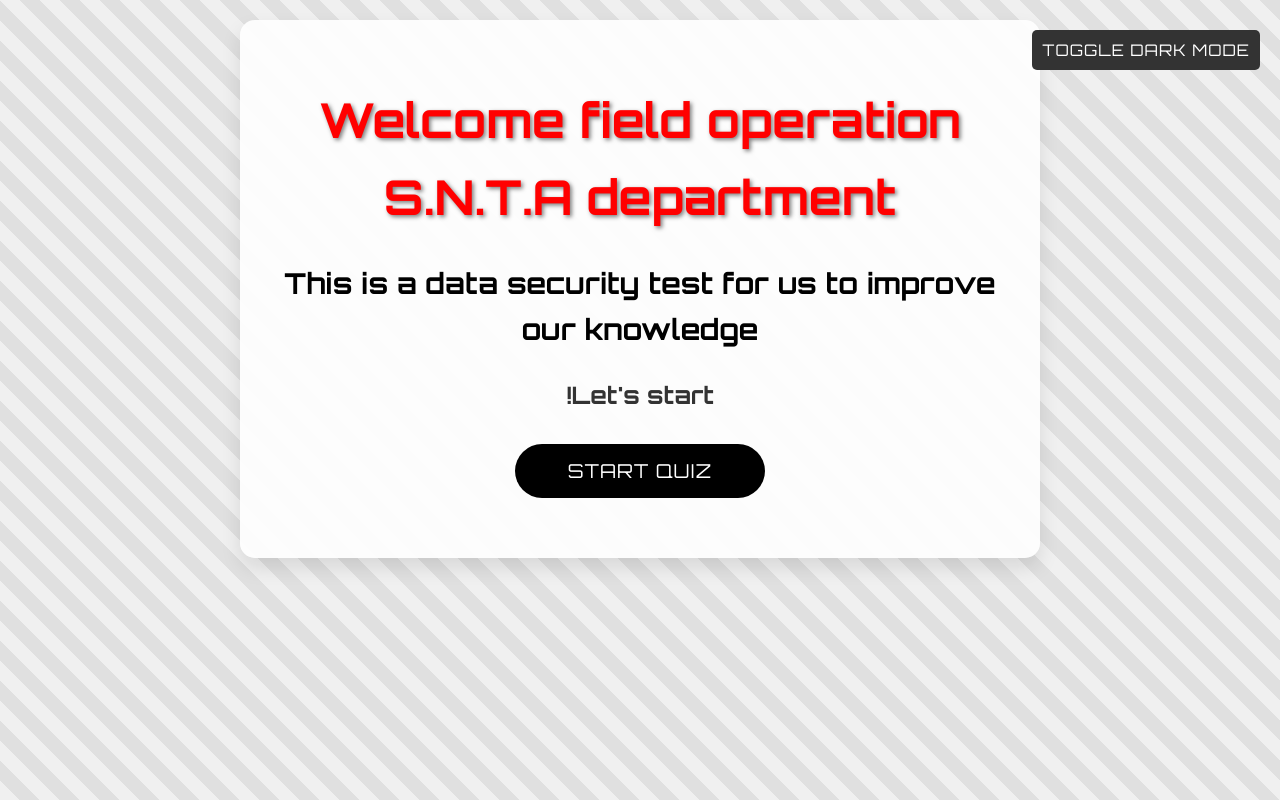
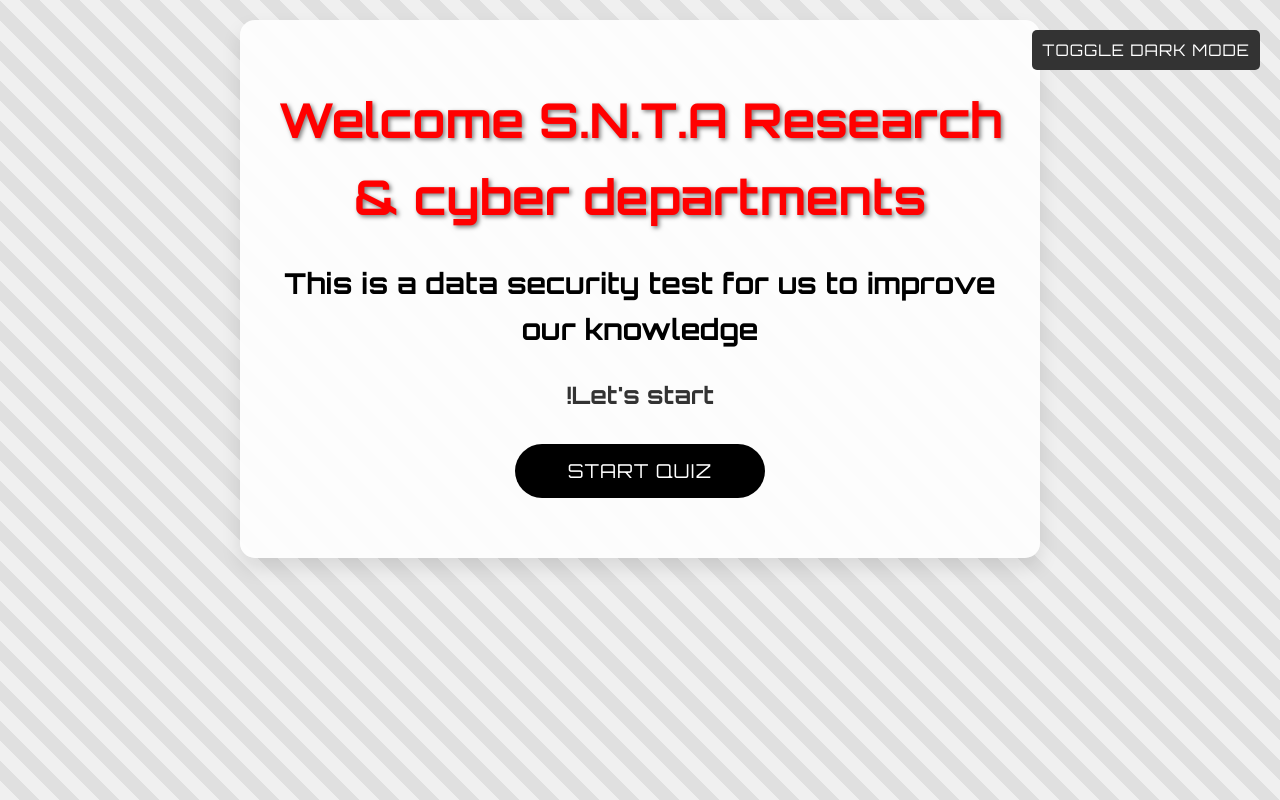
Before and after one commit to lomlomyber/shushyber, a plain HTML site: page index.html in a window 1280 px wide. Drawn offline with Linux system fonts and the light colour scheme.

Commit message:
Update index.html

```diff
--- a/index.html
+++ b/index.html
@@ -172,7 +172,7 @@
 <body>
     <button id="darkModeToggle">Toggle Dark Mode</button>
     <div id="welcome">
-        <h1>Welcome field operation S.N.T.A department</h1>
+        <h1>Welcome S.N.T.A Research & cyber departments</h1>
         <h2>This is a data security test for us to improve our knowledge</h2>
         <h3>Let's start!</h3>
         <button id="startQuiz">Start Quiz</button>
```
